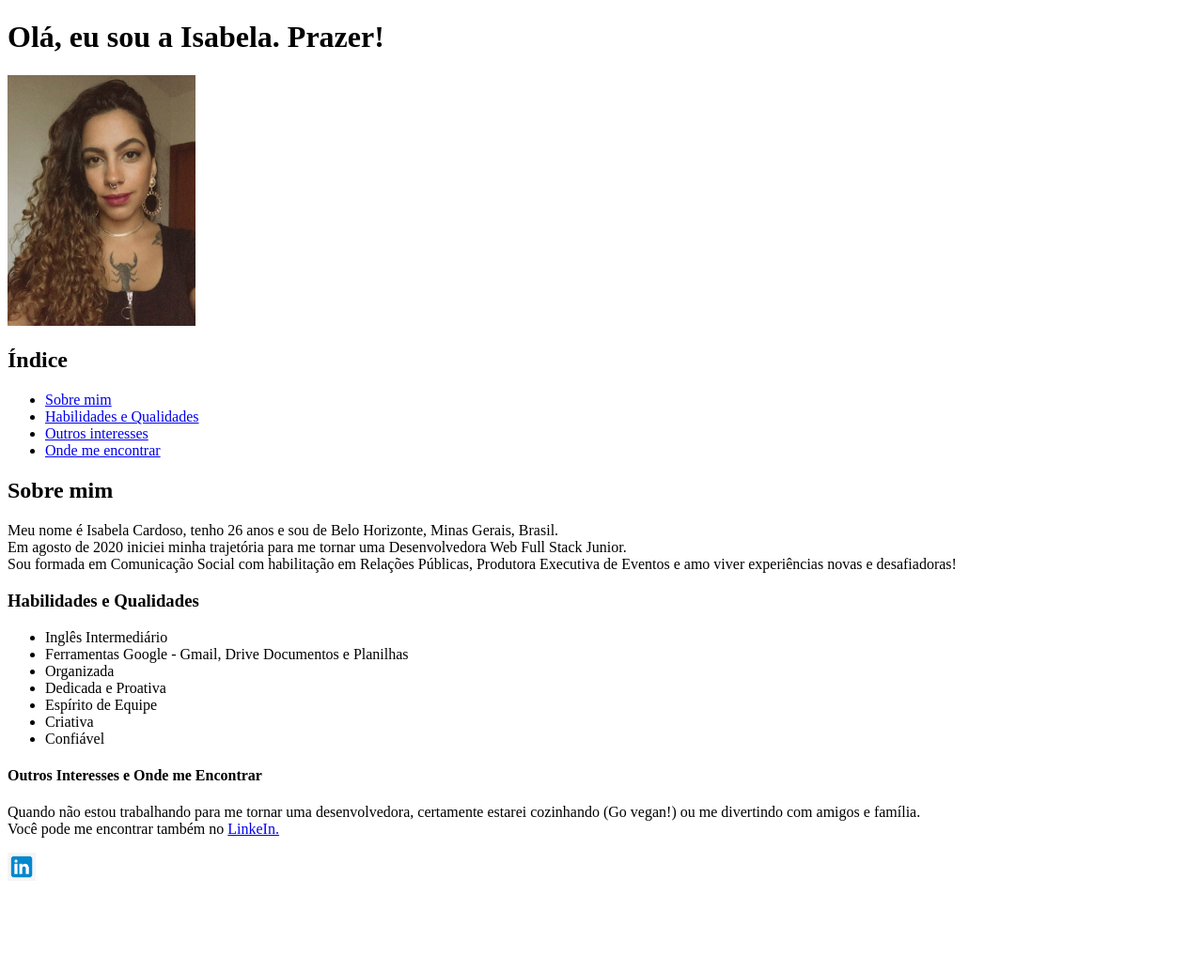
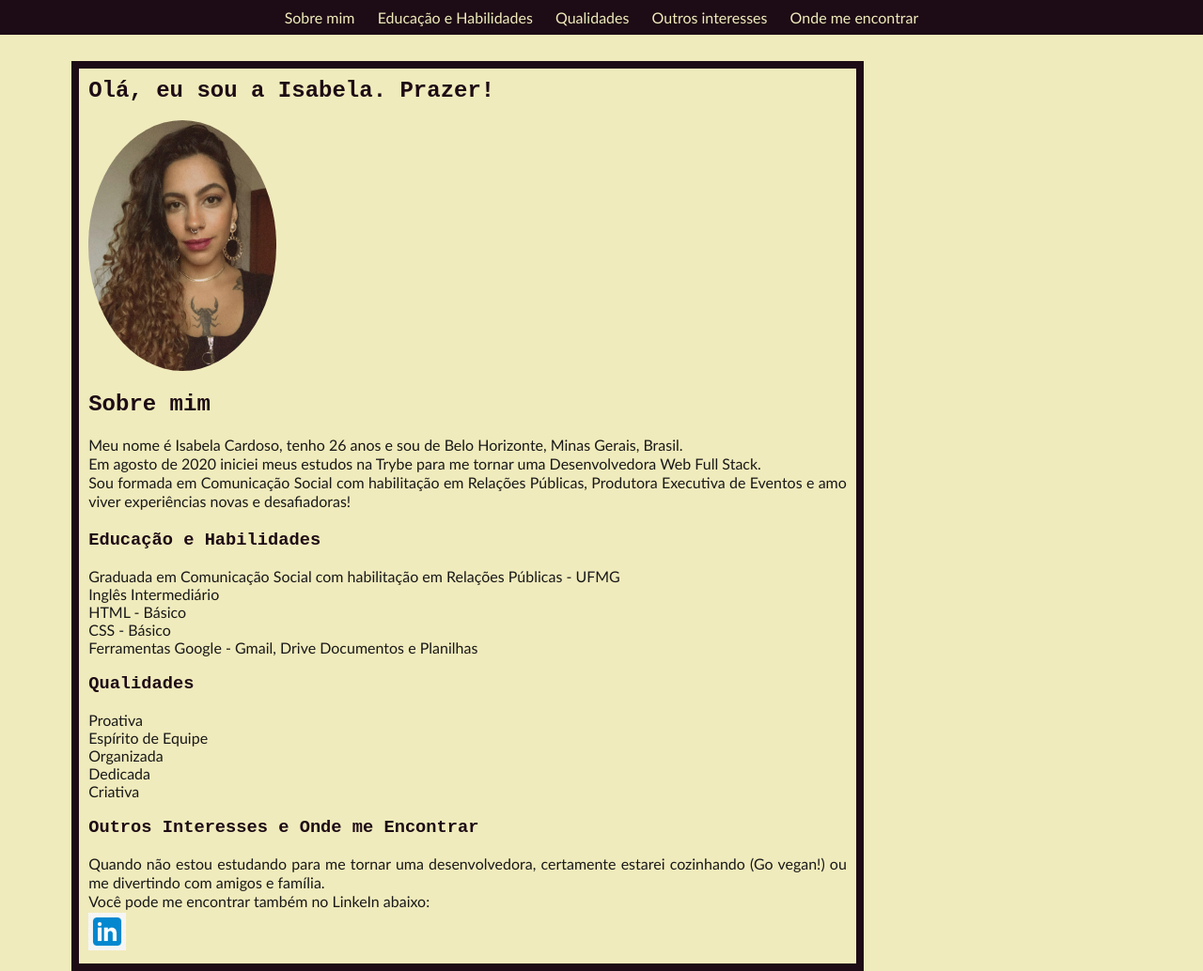
Before and after one commit to IsabelaCardoso/IsabelaCardoso.github.io, a plain HTML site: page index.html in a window 1280 px wide. Shown: the whole page at 94% size. Before the commit the page ends 950 px from the top, so only its background shows below. Drawn offline with Linux system fonts and the light colour scheme.

Commit message:
Inclui elementos de estilo CSS

```diff
--- a/index.html
+++ b/index.html
@@ -4,47 +4,162 @@
     <meta charset="UTF-8">
     <meta name="viewport" content="width=device-width, initial-scale=1.0">
     <title>Portfólio Isabela Cardoso</title>
+
+    <style>
+
+/****** tutorial de como criar um menu fixo aprendido pelo canal do YouTube Danki Code, 08/2020 - link https://www.youtube.com/watch?v=vJJyytQcOLI *****/
+
+        /**** menu fixo ****/
+       * {
+           margin: 0;padding: 0;box-sizing: border-box;
+       }
+       .center {
+           max-width: 1100px;
+           margin: 0 auto;
+           padding: 0 2%;
+       }
+       header {
+           position: fixed;
+           left: 0;
+           top: 0;
+           width: 100%;
+           padding: 9px 0;
+           text-align: center;
+           background: rgba(29, 11, 21, 1);
+           font-family: 'Gill Sans', 'Gill Sans MT', Calibri, 'Trebuchet MS', sans-serif;
+       }
+       header li{
+           display: inline-block;
+           margin: 0 10px;
+       }
+       header a{
+           text-decoration: none;
+           color: rgba(240, 235, 188, 1);
+       }
+
+       /**** como criar colunas aprendido em: https://www.youtube.com/watch?v=6YJ2Vb7Eyfg ****/
+       /**** como criar margens aprendido em: https://www.youtube.com/watch?v=LUt4h0UT0PE ****/
+        /**** colunas - a finalizar ****/
+
+        .sessao-principal {
+            border: rgba(29, 11, 21, 1) solid 8px;
+            float: left;
+            width: 70%;
+            padding: 10px;
+
+        }
+        .barra-lateral {
+            background-color: rgba(189, 114, 104, 1);
+            float: right;
+            width: 30%;
+        }
+
+        body {
+
+            padding-top: 65px;
+            padding-left: 4%;
+            text-align: justify;
+            margin-left: 25px;
+            background-color: rgba(240, 235, 188, 1);
+        }
+        h1 {
+            color: rgba(29, 11, 21, 1);
+            font-family: 'Courier New', Courier, monospace;
+        }
+
+        #fotoisa {
+            border-radius: 50%;
+            border: salmon;
+        }
+
+        .titulos {
+            font-family: 'Courier New', Courier, monospace;
+            color: rgba(29, 11, 21, 1);
+        }
+        p {
+            text-align: justify;
+            line-height: 20px;
+            padding-bottom: 2px;
+            font-family: 'Gill Sans', 'Gill Sans MT', Calibri, 'Trebuchet MS', sans-serif;
+            color: rgb(24, 24, 24)
+
+
+        }
+        li {
+            list-style-type: none;
+            font-family: 'Gill Sans', 'Gill Sans MT', Calibri, 'Trebuchet MS', sans-serif;
+            color: rgb(24, 24, 24)
+        }
+
+        #qualidades {
+            list-style: none;
+        }
+        #link-linkedin {
+            text-decoration: none;
+        }
+        </style>
 </head>
 <body>
-    <h1>Olá, eu sou a Isabela. Prazer!</h1>
-    <img src="Foto-Isabela.jpg" alt="foto Isabela Cardoso" width="200">
-    <br>
-    <h2>Índice</h2>
-    <ul>
-        <li><a href="#sobre-mim">Sobre mim</a></li>
-        <li><a href="#habilidades">Habilidades e Qualidades</a></li>
-        <li><a href="#outros">Outros interesses</a></li>
-        <li><a href="#outros">Onde me encontrar</a></li>
+    <section class="sessao-principal">
+    <header>
 
-    </ul>
+        <div class="center">
+            <ul>
+                <li><a href="#sobre-mim">Sobre mim</a></li>
+                <li><a href="#habilidades">Educação e Habilidades</a></li>
+                <li><a href="qualidades">Qualidades</a></li>
+                <li><a href="#outros">Outros interesses</a></li>
+                <li><a href="#outros">Onde me encontrar</a></li>
+        </div>
+        </ul>
 
+    </header>
+    <h1>Olá, eu sou a Isabela. Prazer!</h1><br>
+    <img id = "fotoisa" src="Foto-Isabela.jpg" alt="foto Isabela Cardoso" width="200" border-radius: 60%>
+    <br><br>
 
-    <h2 id="sobre-mim">Sobre mim</h3>
+    <h2 class="titulos" id="sobre-mim">Sobre mim</h3>
     <p>
+        <br>
 
         Meu nome é Isabela Cardoso, tenho 26 anos e sou de Belo Horizonte, Minas Gerais, Brasil. <br>
-        Em agosto de 2020 iniciei minha trajetória para me tornar uma Desenvolvedora Web Full Stack Junior. <br>
+        Em agosto de 2020 iniciei meus estudos na Trybe para me tornar uma Desenvolvedora Web Full Stack. <br>
         Sou formada em Comunicação Social com habilitação em Relações Públicas, Produtora Executiva de Eventos e amo viver experiências novas e desafiadoras!
 
     </p>
+    <br>
+    <h3 class="titulos" id="habilidades">Educação e Habilidades</h3>
+    <br>
+    <ul>
+        <li>Graduada em Comunicação Social com habilitação em Relações Públicas - UFMG</li>
+        <li>Inglês Intermediário</li>
+        <li>HTML - Básico</li>
+        <li>CSS - Básico</li>
+        <li>Ferramentas Google - Gmail, Drive Documentos e Planilhas</li>
+    </ul>
+    <br>
 
-    <h3 id="habilidades">Habilidades e Qualidades</h3>
+    <h3 class="titulos" id="qualidades">Qualidades</h3>
+    <br>
     <ul>
-        <li>Inglês Intermediário</li>
-        <li>Ferramentas Google - Gmail, Drive Documentos e Planilhas</li>
+        <li>Proativa</li>
+        <li>Espírito de Equipe</li>
         <li>Organizada</li>
-        <li>Dedicada e Proativa</li>
-        <li>Espírito de Equipe</li>
+        <li>Dedicada</li>
         <li>Criativa</li>
-        <li>Confiável</li>
     </ul>
+    <br>
+
+    <h3 class="titulos" id="outros">Outros Interesses e Onde me Encontrar</h3>
+    <br>
+        <p>Quando não estou estudando para me tornar uma desenvolvedora, certamente estarei cozinhando (Go vegan!) ou me divertindo com amigos e família. <br>
+        Você pode me encontrar também no LinkeIn abaixo: <a href="https://www.linkedin.com/in/isabelapcardoso/" ></p>
+        <img id="link-linkedin" src="linkedin-logo.png" alt="Logo do site Linkedin" width=40px>
+        </a>
+    </section>
+    <aside class="barra-lateral">
 
 
-    <h4 id="outros">Outros Interesses e Onde me Encontrar</h4>
-        <p>Quando não estou trabalhando para me tornar uma desenvolvedora, certamente estarei cozinhando (Go vegan!) ou me divertindo com amigos e família. <br>
-        Você pode me encontrar também no <a href="https://www.linkedin.com/in/isabelapcardoso/" >LinkeIn.</p>
-        <img src="linkedin-logo.png" alt="Logo do site Linkedin" width=30px>
-        </a>
-
+    </aside>
 </body>
 </html>
```
Also changed, not shown: palette.scss (added, +42 -0 lines).
